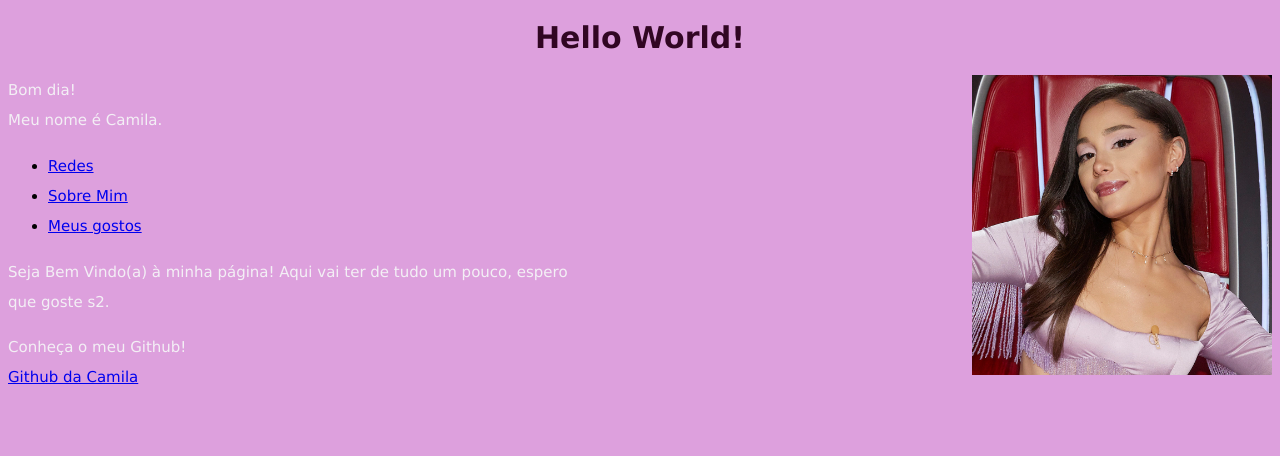
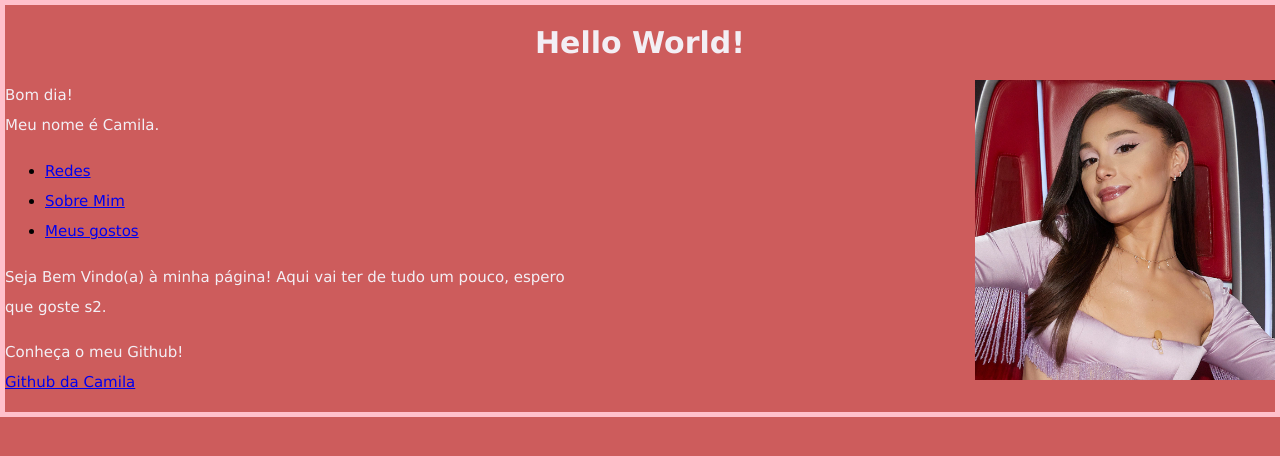
Before and after one commit to camilapadalino/htmltest2, a plain HTML site: page index.html in a window 1280 px wide. Drawn offline with Linux system fonts and the light colour scheme.

Commit message:
testehtml

```diff
--- a/estilos/estilo.css
+++ b/estilos/estilo.css
@@ -2,7 +2,7 @@ html{
     font-size: 16px;
     font-family: Verdana, Geneva, Tahoma, sans-serif
 }
-p{
+p,center{
     color:rgb(243, 239, 245);
 }
 h1{
@@ -14,5 +14,11 @@ p,li{
     font-size:15px;
     line-height: 2;
     letter-spacing: 1;
-    border: 2px;
+
 }
+body{
+    width:"600px";
+    margin: 0 auto;
+    background-color: indianred;
+    border: 5px solid pink ;
+}
```
Also changed, not shown: index.html (+1 -1 lines).
